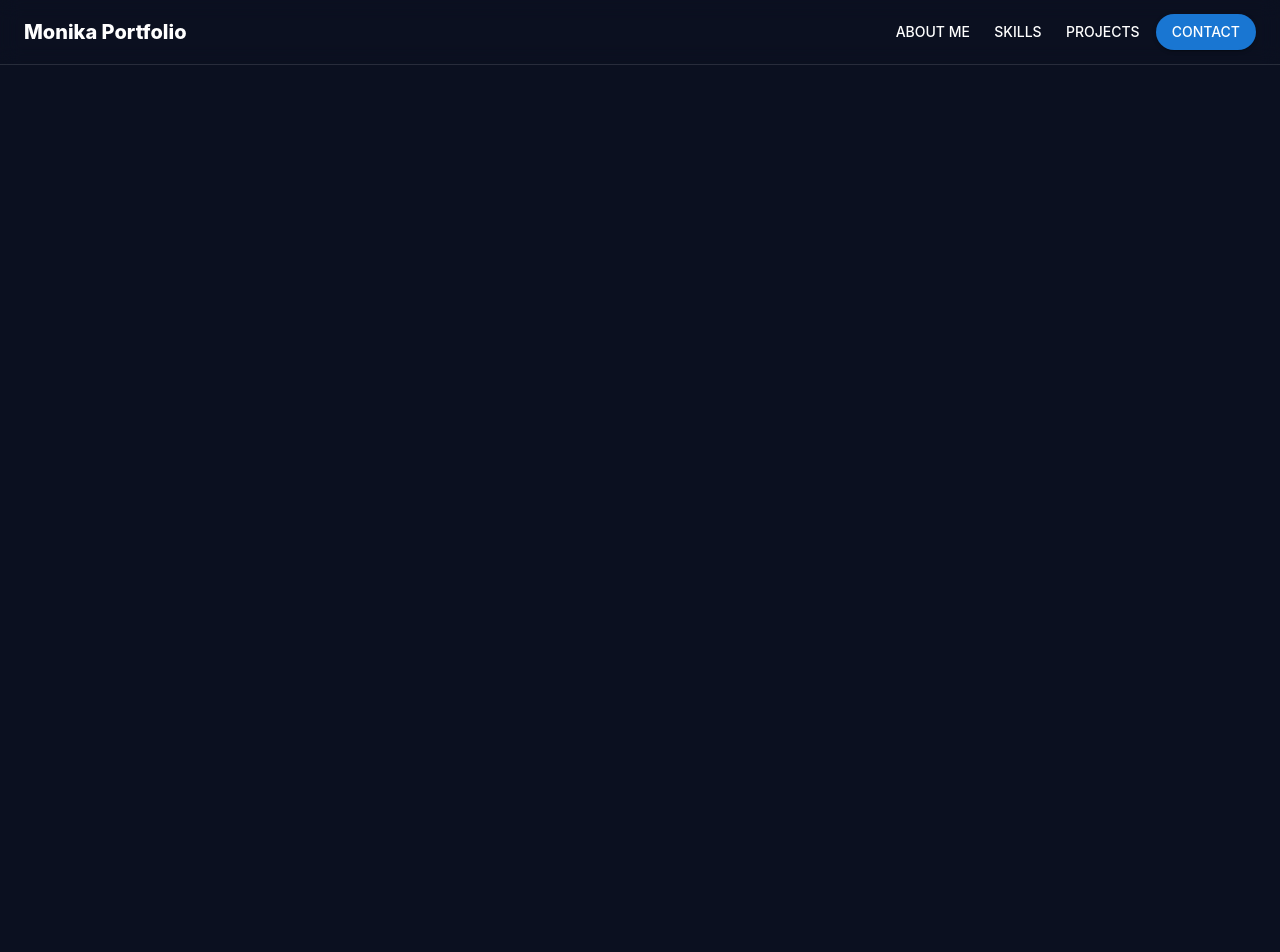
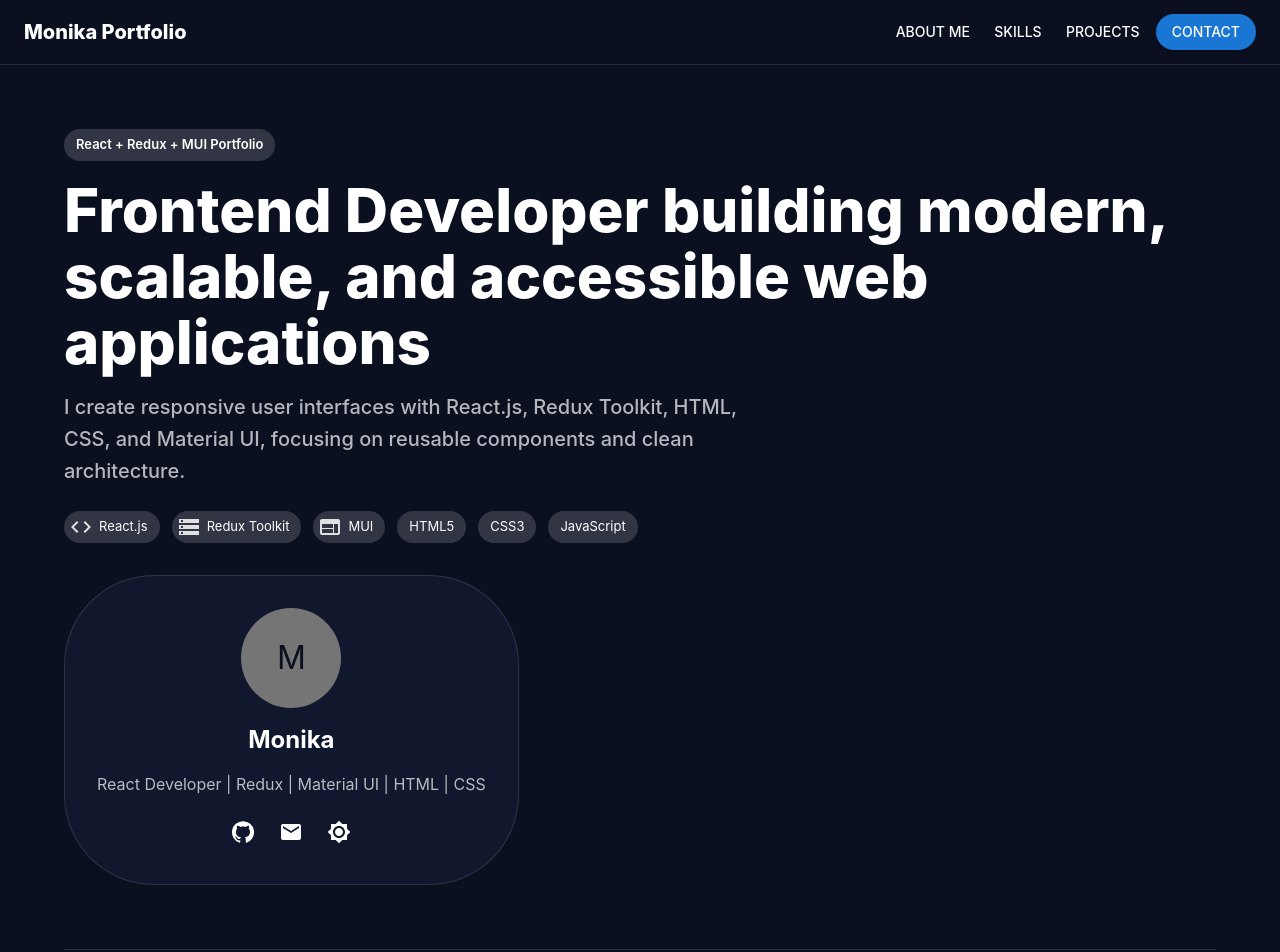
Before and after one commit to MonikaReddy4327/Monika_Portfolio, a React (Create React App) app: page / in a window 1280 px wide. Shown: the top 952 px of the page. Before the commit the page ends 800 px from the top, so only its background shows below. Built offline with nearby package versions, Linux system fonts and the light colour scheme.

Commit message:
build fix

```diff
--- a/src/App.js
+++ b/src/App.js
@@ -2,14 +2,14 @@ import React from "react";
 import { ThemeProvider } from "@mui/material/styles";
 import { CssBaseline, AppBar, Toolbar, Typography, Button, Stack, Container, Divider } from "@mui/material";
 import { getTheme } from "./theme/theme";
-// import Hero from "./components/Hero";
-// import AboutMe from "./components/AboutMe";
-// import Skills from "./components/Skills";
-// import Experience from "./components/Experience";
-// import Projects from "./components/Projects";
-// import SkillBars from "./components/SkillBars";
-// import Contacts from "./components/Contacts";
-// import SectionTitle from "./components/SectionTitle";
+import Hero from "./components/Hero";
+import AboutMe from "./components/AboutMe";
+import Skills from "./components/Skills";
+import Experience from "./components/Experience";
+import Projects from "./components/Projects";
+import SkillBars from "./components/SkillBars";
+import Contacts from "./components/Contacts";
+import SectionTitle from "./components/SectionTitle";
 import { useSelector } from "react-redux";
 
 const App = () => {
@@ -45,8 +45,8 @@ const App = () => {
       </AppBar>
 
       <Container maxWidth="lg">
-        {/* <Hero /> */}
-        {/* <Divider />
+        <Hero />
+        <Divider />
         <AboutMe />
         <Divider />
         <Skills />
@@ -58,7 +58,7 @@ const App = () => {
         <SkillBars />
         <Divider />
         <SectionTitle/>
-        <Contacts /> */}
+        <Contacts />
       </Container>
     </ThemeProvider>
   );
```
